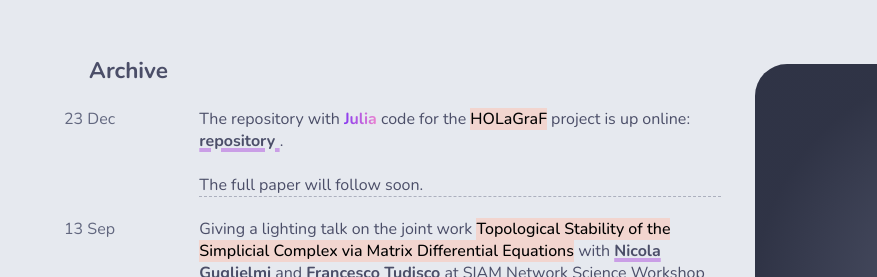
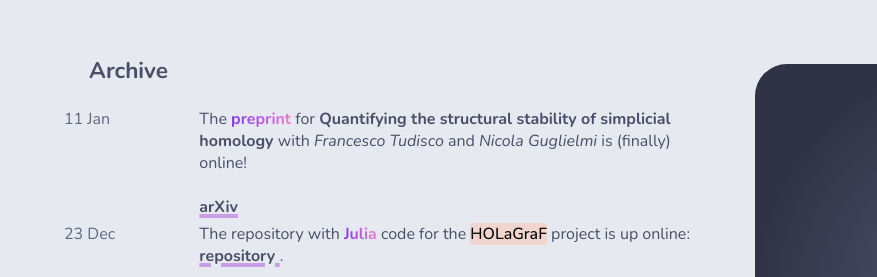
Before and after one commit to mryodo/antsavme, a Gatsby site: page /archive in a window 1280 px wide. Shown: the top 277 px of the page, 0-877 px from the left. Built offline with nearby package versions, Linux system fonts and the light colour scheme; Gatsby itself is replaced by a stand-in of ours; some icons are missing.

Commit message:
preprint news is up

```diff
--- a/src/pages/archive.js
+++ b/src/pages/archive.js
@@ -11,7 +11,17 @@ const IndexPage = () => {
     <Layout>
             <h1 className="titleSeparate"> <FeatherIcon size="19" icon="archive" /> Archive      </h1>
             <div className="newsContainer">
-            <div className="newsDate"> 23 Dec</div>
+
+                        <div className="newsDate"> 11 Jan </div>
+                        <div className="newText">
+                              The <span className="rainbow2"> preprint </span> for <b> Quantifying the structural stability of simplicial homology </b> with <i>Francesco Tudisco</i> and <i>Nicola Guglielmi</i> is (finally) online!
+
+                              <br/>                                <br/>
+
+                              <a href="https://arxiv.org/abs/2301.03627"> arXiv</a>
+                        </div>
+
+                        <div className="newsDate"> 23 Dec</div>
                         <div className="newsText">
                               The repository with <span className="rainbow2">Julia</span> code for the <mark>HOLaGraF</mark> project is up online: <a href="https://github.com/COMPiLELab/HOLaGraF"> repository </a>.
 
```
Also changed, not shown: src/pages/index.js (+13 -0 lines).
